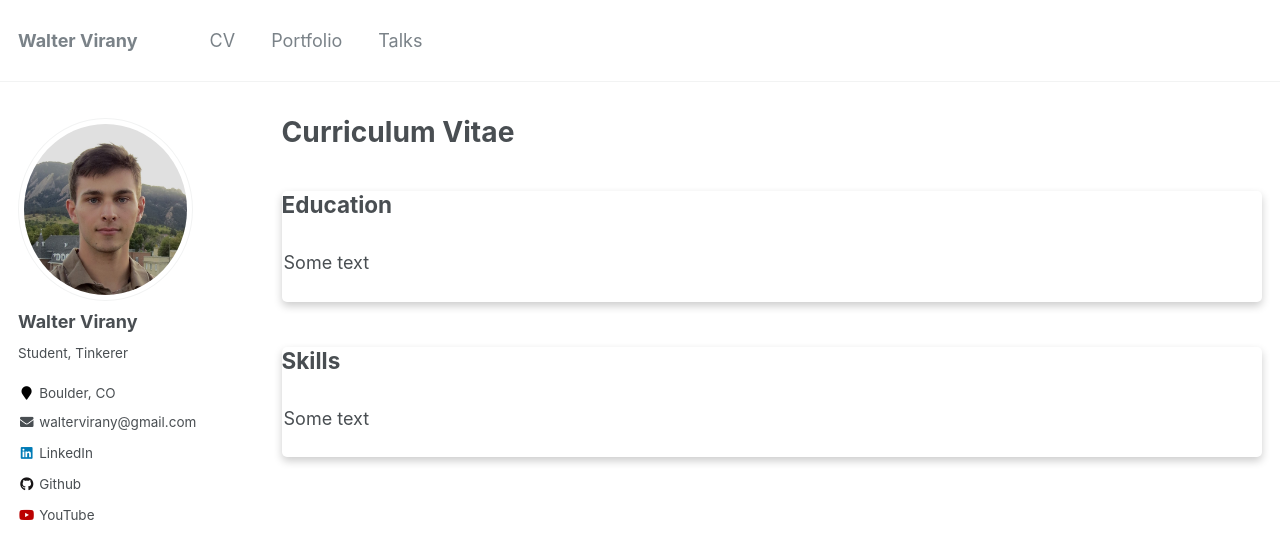
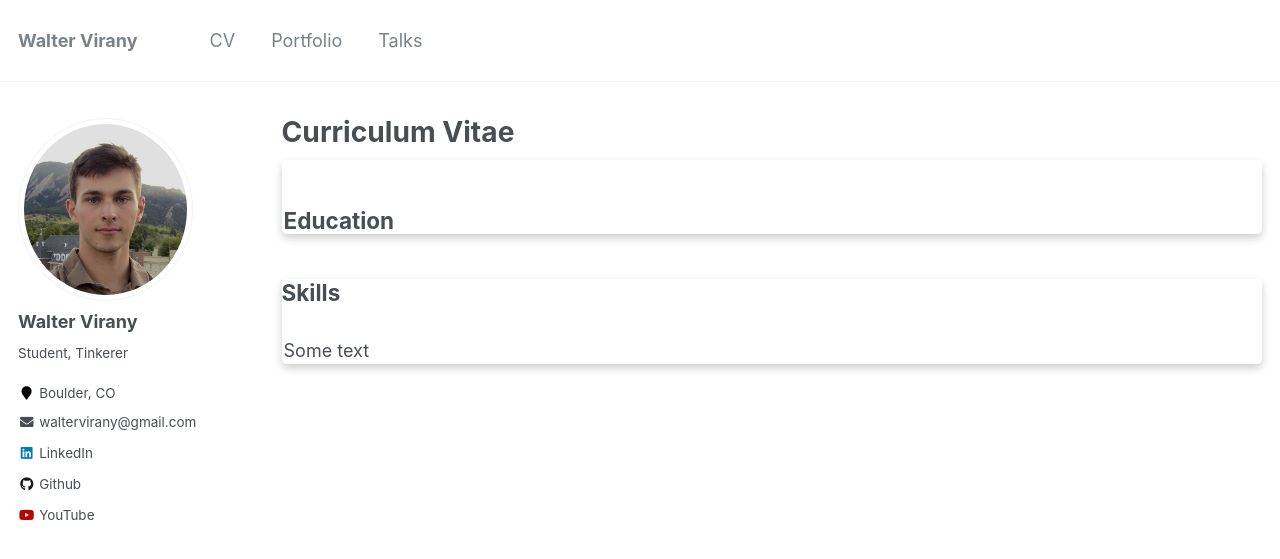
Before and after one commit to wvirany/wvirany.github.io, a Jekyll site: the page built from _pages/cv.html, in a window 1280 px wide. Shown: the top 559 px of the page. Built offline with Jekyll 4.4.1, drawn with Linux system fonts in a browser that asks for light colours.

Commit message:
Update cv

```diff
--- a/_pages/cv.html
+++ b/_pages/cv.html
@@ -20,7 +20,8 @@
 }
 
 .container {
-  padding: 2px;
+  padding-top: 2px;
+  padding-left: 2px;
 }
 
 </style>
@@ -28,10 +29,8 @@
 <body>
 
     <div class="card">
-        <h2><b>Education</b></h2>
         <div class="container">
-            <p>Some text</p>
-        </p>
+            <h2><b>Education</b></h2>
         </div>
     </div>
 
```
